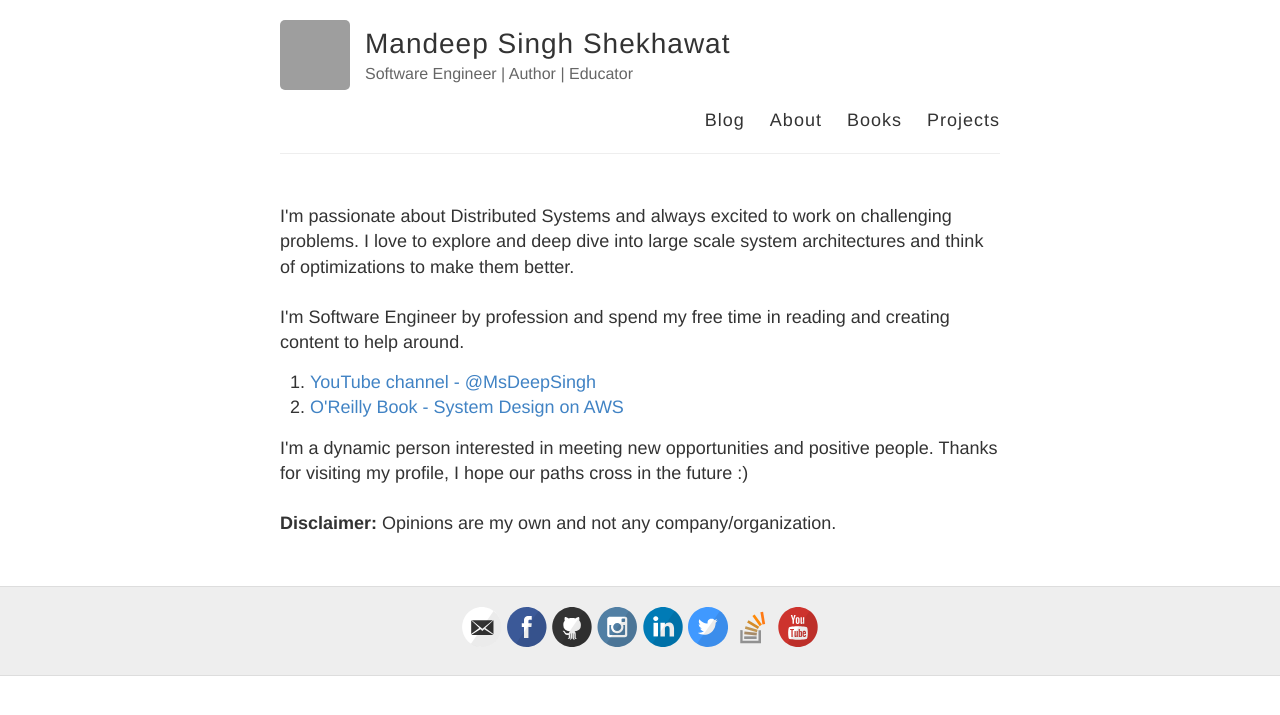
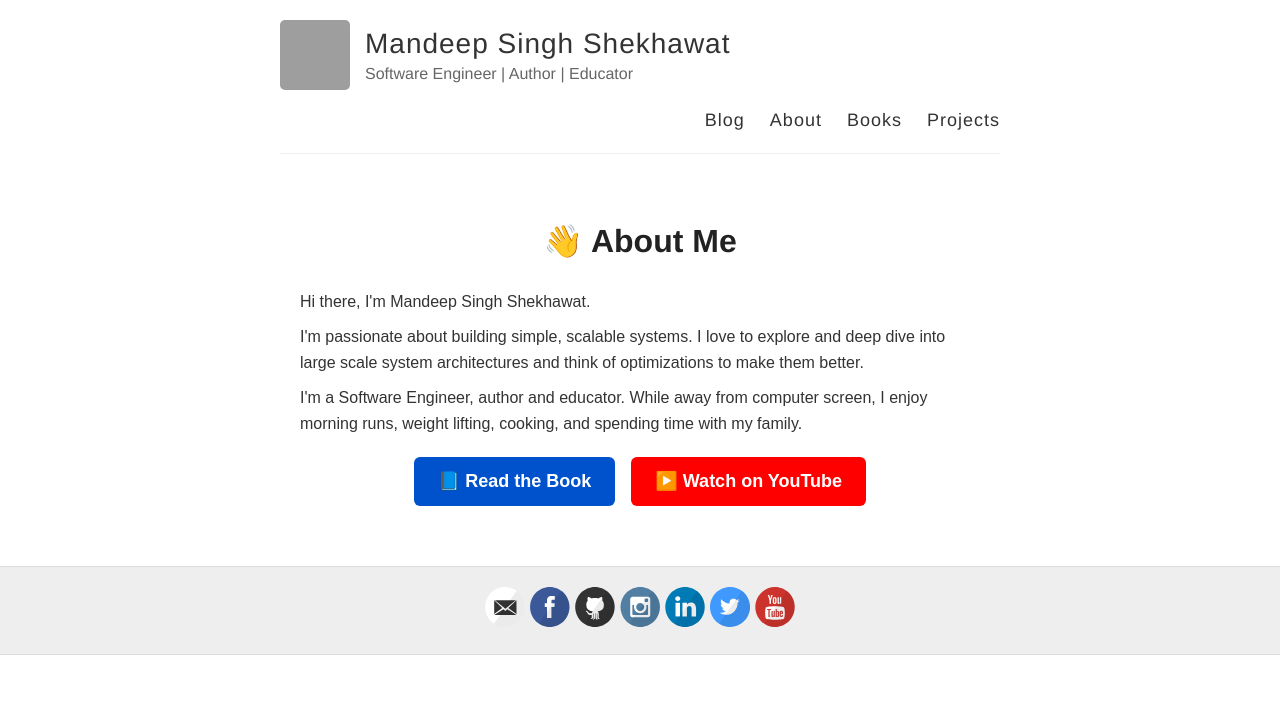
Before and after one commit to msdeep14/msdeep14.github.io, a Jekyll site: the page built from about.md, in a window 1280 px wide. Shown: the top 715 px of the page. Built offline with Jekyll 4.4.1, drawn with Linux system fonts in a browser that asks for light colours; comment, search, counter and statistics services are not loaded; grey boxes are pictures that could not be loaded.

Commit message:
update about section

```diff
--- a/_config.yml
+++ b/_config.yml
@@ -27,7 +27,7 @@ footer-links:
   pinterest:
   rss: # just type anything here for a working RSS icon
   twitter: msdeep14
-  stackoverflow: users/6942060/mandeep-singh # your stackoverflow profile, e.g. "users/50476/bart-kiers"
+  stackoverflow: # your stackoverflow profile, e.g. "users/50476/bart-kiers"
   youtube: channel/UC5GDb4oVOCxUESy0dZOieIw # channel/<your_long_string> or user/<user-name>
   googleplus: # anything in your profile username that comes after plus.google.com/
 
--- a/_includes/about.html
+++ b/_includes/about.html
@@ -3,28 +3,79 @@
     <style type="text/css">
      .tab { margin-left: 40px; }
      </style>
+
+    <style>
+        .about-me-section {
+          max-width: 960px;
+          margin: 60px auto;
+          padding: 0 20px;
+          font-family: Arial, sans-serif;
+        }
+
+        .about-me-section h1 {
+          font-size: 32px;
+          text-align: center;
+          margin-bottom: 20px;
+        }
+
+        .about-me-section p {
+          font-size: 16px;
+          line-height: 1.6;
+          color: #333;
+          text-align: left;
+          max-width: 800px;
+          margin: 0 auto 10px auto;
+        }
+
+        .about-links {
+          display: flex;
+          justify-content: center;
+          flex-wrap: wrap;
+          gap: 16px;
+          margin-top: 20px;
+        }
+
+        .about-links a {
+          text-decoration: none;
+          background-color: #0052cc;
+          color: #fff;
+          padding: 12px 24px;
+          border-radius: 6px;
+          font-weight: bold;
+          transition: background 0.3s;
+        }
+
+        .about-links a:hover {
+          background-color: #003d99;
+        }
+
+        .about-links a.youtube {
+          background-color: #ff0000;
+        }
+
+        .about-links a.youtube:hover {
+          background-color: #cc0000;
+        }
+    </style>
      <script type="text/javascript" src="https://platform.linkedin.com/badges/js/profile.js" async defer></script>
 </head>
 
 <body>
 
+<div class="about-me-section">
+    <h1>👋 About Me</h1>
+    <p>Hi there, I'm Mandeep Singh Shekhawat. </p>
     <p>
-
-        I'm passionate about Distributed Systems and always excited to work on challenging problems. I love to explore and deep dive into large scale system architectures and think of optimizations to make them better.
-
-        <br/><br/>
-        I'm Software Engineer by profession and spend my free time in reading and creating content to help around.
-    <ol>
-        <li> <a href="https://www.youtube.com/c/MsDeepSingh">YouTube channel - @MsDeepSingh </a></li>
-        <li> <a href="https://oreillymedia.pxf.io/c/5915786/2322629/15173"> O'Reilly Book - System Design on AWS </a></li>
-
-    </ol>
-        I'm a dynamic person interested in meeting new opportunities and positive people. Thanks for visiting my profile, I hope our paths cross in the future :)
-
-        <br/><br/>
-    <b>Disclaimer:</b> Opinions are my own and not any company/organization.
-
-<br/>
+        I'm passionate about building simple, scalable systems. I love to explore and deep dive into large scale system architectures and think of optimizations to make them better.
+    </p>
+    <p>
+        I'm a Software Engineer, author and educator. While away from computer screen, I enjoy morning runs, weight lifting, cooking, and spending time with my family.
     </p>
 
+    <div class="about-links">
+        <a href="/books" target="_self">📘 Read the Book</a>
+        <a href="https://www.youtube.com/@MsDeepSingh" target="_blank" class="youtube">▶️ Watch on YouTube</a>
+    </div>
+</div>
+
 </body>
```
